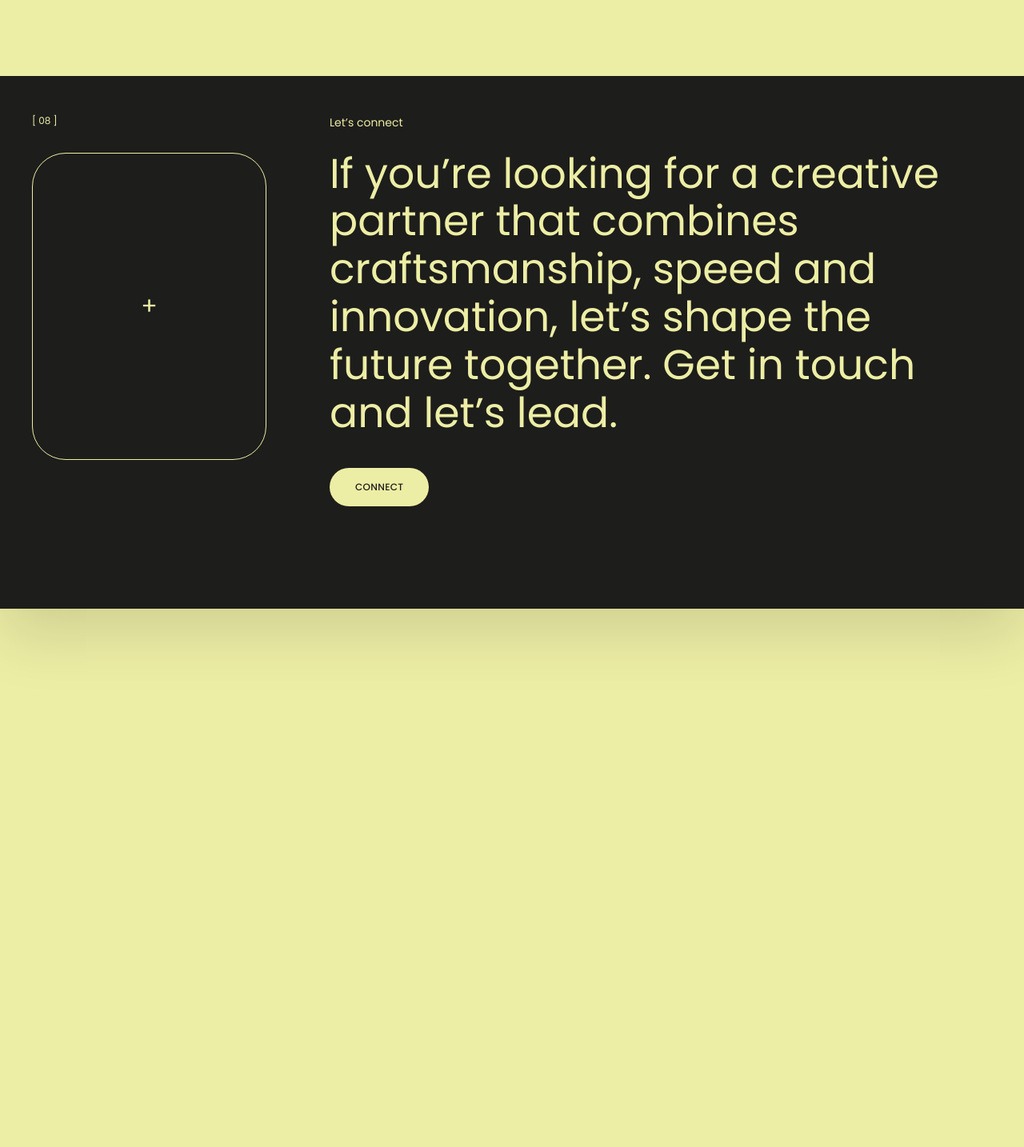
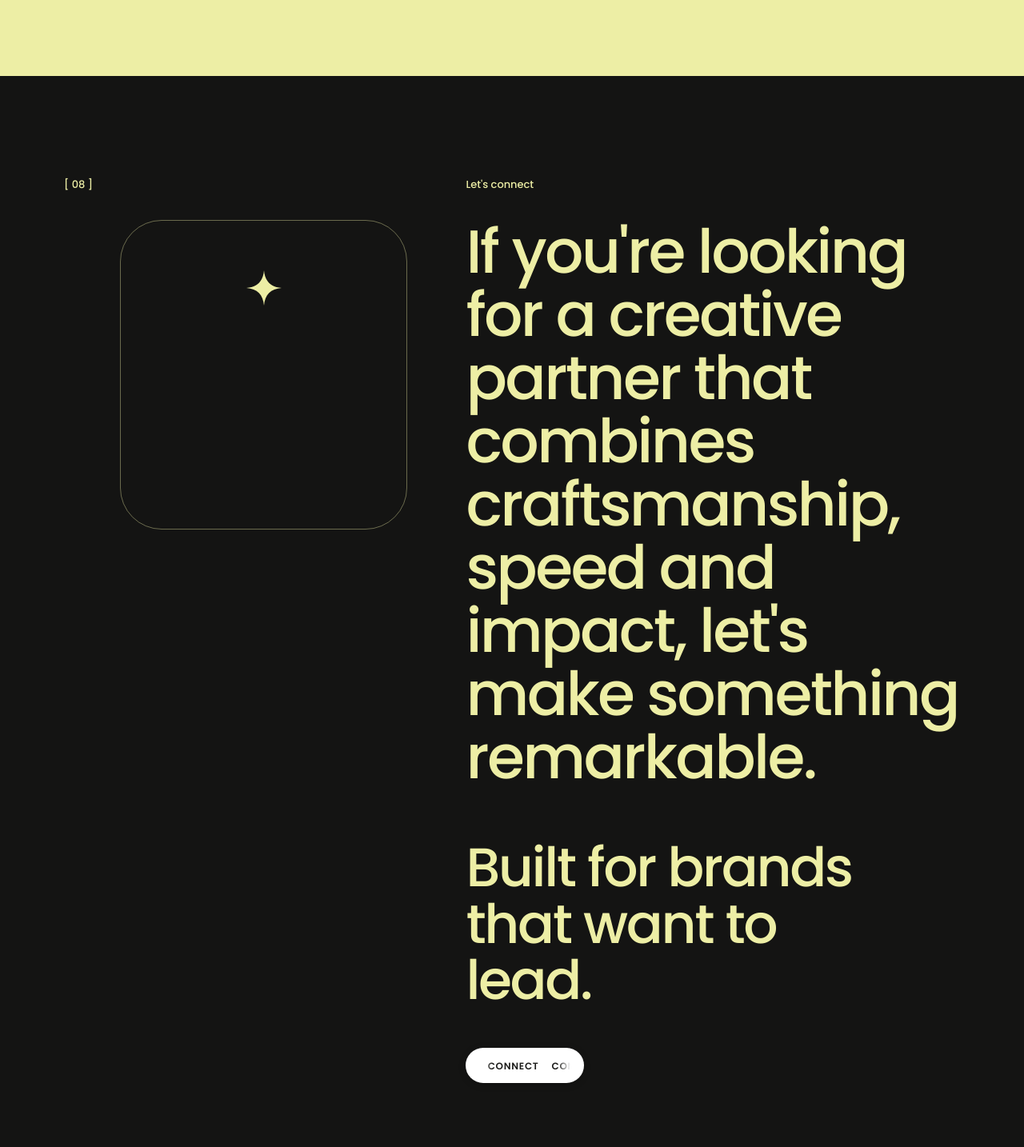
Before and after one commit to Jnyanu18/rockcastle_hoy, a Next.js app: page / in a window 1280 px wide. Shown: the part 8656-10090 px from the top of the page at 80% size. Before the commit the page ends 9829 px from the top, so only its background shows below. Built offline with nearby package versions, Linux system fonts and the light colour scheme.

Commit message:
fixed the impactful connect message section

```diff
--- a/app/globals.css
+++ b/app/globals.css
@@ -58,6 +58,69 @@ body {
   will-change: transform, opacity;
 }
 
+/* Contact Section Pill Button Marquee Ticker */
+.contact-pill-btn {
+  display: inline-flex;
+  align-items: center;
+  justify-content: center;
+  background: #ffffff;
+  color: #1d1d1b;
+  border-radius: 9999px;
+  height: 44px;
+  width: 148px;
+  padding: 0 16px;
+  overflow: hidden;
+  text-decoration: none;
+  border: 1px solid rgba(255, 255, 255, 0.9);
+  box-shadow: 0 2px 10px rgba(0, 0, 0, 0.2);
+  transition: transform 0.25s cubic-bezier(0.16, 1, 0.3, 1),
+              box-shadow 0.25s ease;
+  flex-shrink: 0;
+}
+
+.contact-pill-btn:hover {
+  transform: scale(1.03);
+  box-shadow: 0 4px 18px rgba(255, 255, 255, 0.25);
+}
+
+.contact-pill-track-mask {
+  overflow: hidden;
+  white-space: nowrap;
+  width: 100%;
+  mask-image: linear-gradient(90deg, transparent 0%, black 14%, black 86%, transparent 100%);
+  -webkit-mask-image: linear-gradient(90deg, transparent 0%, black 14%, black 86%, transparent 100%);
+}
+
+.contact-pill-track {
+  display: inline-flex;
+  align-items: center;
+  gap: 16px;
+  animation: contactPillMarquee 7s linear infinite;
+  will-change: transform;
+}
+
+.contact-pill-btn:hover .contact-pill-track {
+  animation-duration: 4.5s;
+}
+
+@keyframes contactPillMarquee {
+  0% {
+    transform: translateX(0);
+  }
+  100% {
+    transform: translateX(-50%);
+  }
+}
+
+.contact-pill-track span {
+  font-family: var(--font-body);
+  font-size: 12px;
+  font-weight: 700;
+  letter-spacing: 0.06em;
+  color: #1d1d1b;
+  text-transform: uppercase;
+}
+
 /* Honour reduced-motion: keep the layout, drop the movement */
 @media (prefers-reduced-motion: reduce) {
   html {
--- a/components/Contact.tsx
+++ b/components/Contact.tsx
@@ -1,28 +1,70 @@
 import Link from "next/link";
 import { contact } from "@/lib/content";
+import Sparkle from "@/components/ui/Sparkle";
 
-/* Dark closing call: outlined rounded frame with a cross, a yellow label, a
-   large statement, and a single pill CTA. */
+/* Dark closing call matching House of Yellow [ 08 ] Let's connect:
+   - Left: [ 08 ] index with outlined squarish rounded frame containing an upper-third sparkle mark
+   - Right: "Let's connect" eyebrow, massive pale-yellow headline, "Built for brands that want to lead." subhead, and white scrolling pill button
+*/
 export default function Contact() {
   return (
-    <section id="contact" className="bg-ink px-4 pb-32 pt-12 text-canvas md:px-10">
-      <div className="mx-auto grid max-w-[1600px] gap-12 md:grid-cols-[27%_1fr] md:items-start">
-        <div className="flex flex-col gap-8">
-          <p className="text-xs tabular-nums">[ {contact.index} ]</p>
-          <div aria-hidden className="relative h-72 w-full max-w-[293px] rounded-[42px] border border-canvas md:h-96">
-            <span className="absolute left-1/2 top-1/2 -translate-x-1/2 -translate-y-1/2 text-3xl leading-none">+</span>
+    <section id="contact" className="relative bg-[#141413] px-6 py-20 text-[#edeea5] sm:px-10 md:px-14 md:py-28 lg:px-20 lg:py-32 overflow-hidden">
+      <div className="mx-auto max-w-[1680px]">
+        <div className="grid grid-cols-1 gap-12 md:grid-cols-[clamp(340px,28vw,450px)_1fr] md:gap-14 lg:gap-20 xl:gap-28 items-start">
+          {/* Left Column: [ 08 ] and shifted outlined frame */}
+          <div className="flex flex-col">
+            <p className="text-xs md:text-[13px] font-medium tracking-normal text-[#edeea5] tabular-nums">
+              [ {contact.index} ]
+            </p>
+            <div
+              aria-hidden
+              className="relative mt-7 md:mt-9 md:ml-[clamp(48px,5.5vw,110px)] aspect-[1/1.08] w-full max-w-[320px] md:max-w-[360px] rounded-[44px] md:rounded-[52px] border border-[#edeea5]/40"
+            >
+              <Sparkle
+                size={44}
+                className="absolute left-1/2 top-[22%] -translate-x-1/2 -translate-y-1/2 text-[#edeea5]"
+              />
+            </div>
           </div>
-        </div>
 
-        <div>
-          <p className="text-sm text-canvas">{contact.label}</p>
-          <p className="mt-6 text-3xl leading-[1.15] md:text-[44px] lg:text-[52px]">{contact.heading}</p>
-          <Link
-            href="/contact"
-            className="mt-10 inline-flex h-12 items-center rounded-full bg-canvas px-8 text-xs font-medium uppercase tracking-wide text-ink transition-transform duration-300 hover:scale-[1.03]"
-          >
-            {contact.cta}
-          </Link>
+          {/* Right Column: Let's connect, headlines, and white pill CTA shifted right */}
+          <div className="flex flex-col md:pl-[clamp(24px,2.5vw,56px)]">
+            <p className="text-xs md:text-[13px] font-medium tracking-normal text-[#edeea5]">
+              {contact.label}
+            </p>
+
+            <h2 className="mt-7 md:mt-9 max-w-[1150px] text-[32px] sm:text-[44px] md:text-[52px] lg:text-[66px] xl:text-[76px] font-medium leading-[1.04] tracking-[-0.035em] text-[#edeea5]">
+              If you&apos;re looking for a creative<br className="hidden md:inline" />{" "}
+              partner that combines<br className="hidden md:inline" />{" "}
+              craftsmanship, speed and<br className="hidden md:inline" />{" "}
+              impact, let&apos;s make something<br className="hidden md:inline" />{" "}
+              remarkable.
+            </h2>
+
+            <p className="mt-12 md:mt-16 max-w-[960px] text-[28px] sm:text-[38px] md:text-[46px] lg:text-[56px] xl:text-[68px] font-medium leading-[1.04] tracking-[-0.035em] text-[#edeea5]">
+              Built for brands that want to<br className="hidden md:inline" />{" "}
+              lead.
+            </p>
+
+            <div className="mt-10 md:mt-12">
+              <Link
+                href="/contact"
+                className="contact-pill-btn"
+                aria-label="Connect with Rockcastle"
+              >
+                <div className="contact-pill-track-mask">
+                  <div className="contact-pill-track">
+                    <span>CONNECT</span>
+                    <span>CONNECT</span>
+                    <span>CONNECT</span>
+                    <span>CONNECT</span>
+                    <span>CONNECT</span>
+                    <span>CONNECT</span>
+                  </div>
+                </div>
+              </Link>
+            </div>
+          </div>
         </div>
       </div>
     </section>
--- a/components/Footer.css
+++ b/components/Footer.css
@@ -173,7 +173,7 @@ main.main--how-we-work {
 .footer__logo-img {
   width: clamp(140px, 11vw, 185px);
   height: auto;
-  max-height: 95px;
+  max-height: 110px;
   object-fit: contain;
   display: block;
 }
--- a/components/Footer.jsx
+++ b/components/Footer.jsx
@@ -171,7 +171,7 @@ export default function Footer({ reveal = true }) {
           <div className="footer__col footer__col--center">
             <Link href="/" className="footer__logo-link" aria-label="Rock Castle Home">
               <img
-                src="/rockcastle-logo-black.png"
+                src="/rockcastle-logo.jpg"
                 alt="Rock Castle"
                 className="footer__logo-img"
               />
--- a/lib/content.ts
+++ b/lib/content.ts
@@ -156,10 +156,11 @@ export const services = [
 
 export const contact = {
   index: "08",
-  label: "Let’s connect",
+  label: "Let's connect",
   heading:
-    "If you’re looking for a creative partner that combines craftsmanship, speed and innovation, let’s shape the future together. Get in touch and let’s lead.",
-  cta: "Connect",
+    "If you're looking for a creative partner that combines craftsmanship, speed and impact, let's make something remarkable.",
+  subheading: "Built for brands that want to lead.",
+  cta: "CONNECT",
   href: "/contact",
 };
 
```
